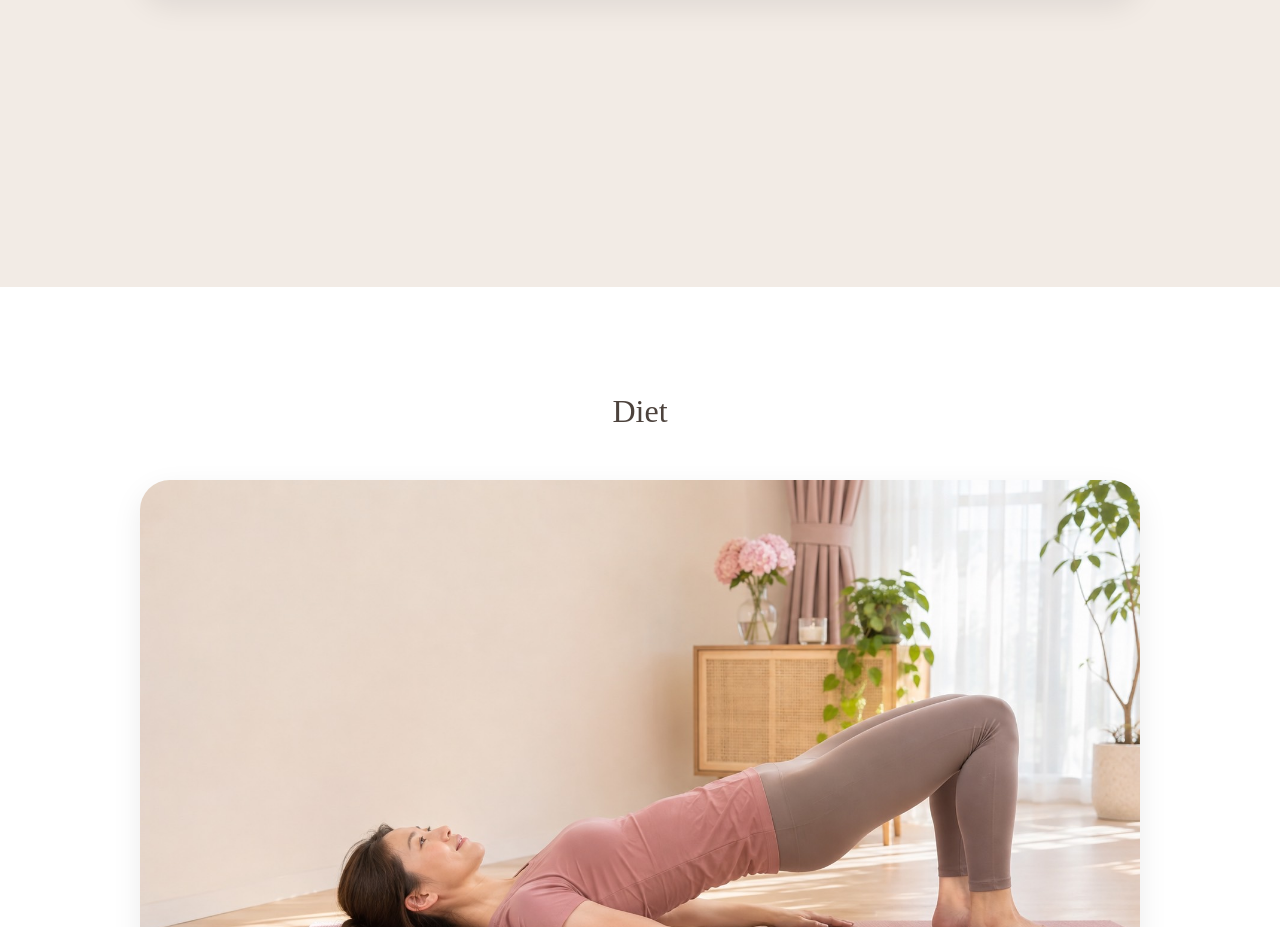
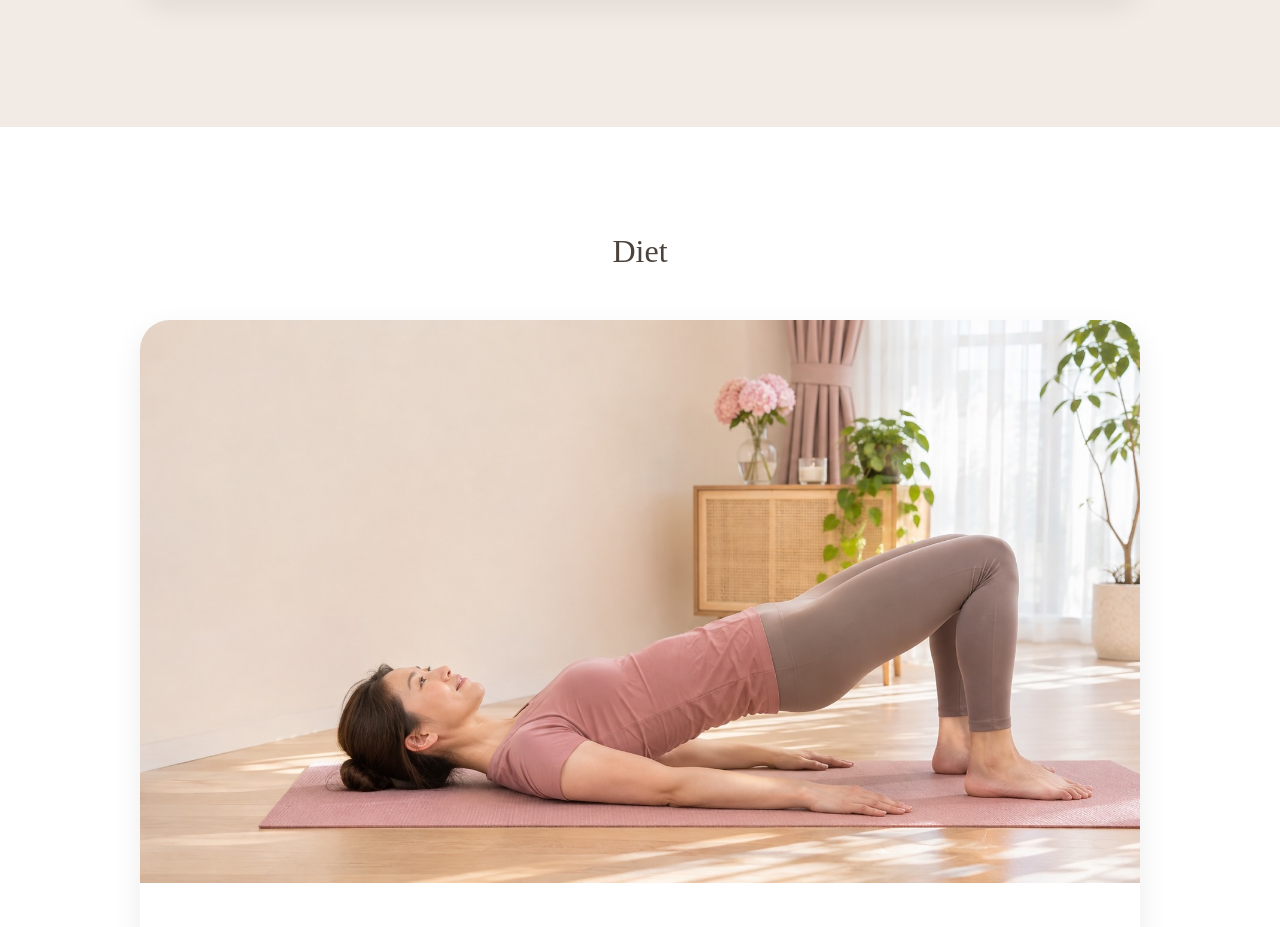
Before and after one commit to ntotalbeauty/N-homepage, a plain HTML site: page index3.html in a window 1280 px wide. Shown: the part 1888-2815 px from the top of the page. Drawn offline with Linux system fonts and the light colour scheme.

Commit message:
Update index3.html

```diff
--- a/index3.html
+++ b/index3.html
@@ -368,18 +368,8 @@ footer{
 
 </div>
 
-</section>
-
-
-<section class="section-beige">
-
-
-
-
 
 </section>
-
-
 
 
 <section class="section-white">
```
